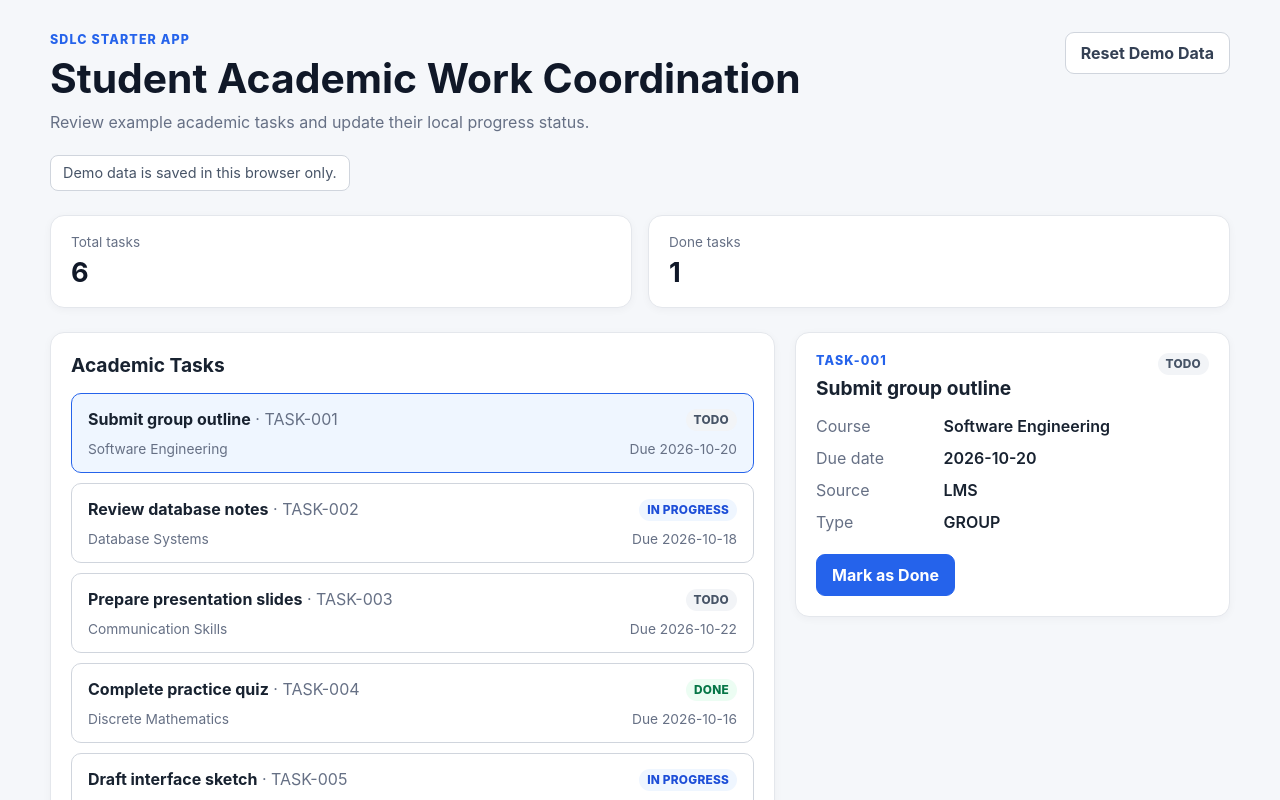
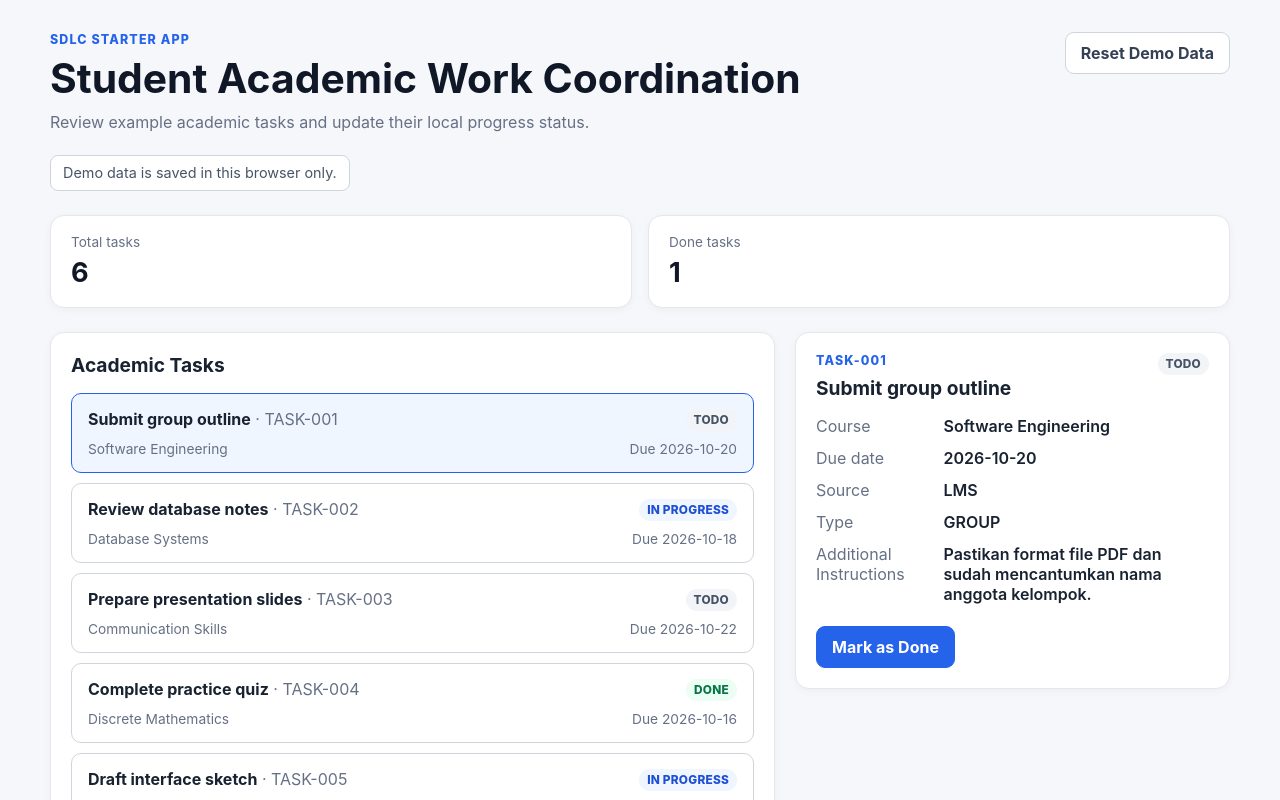
Before and after one commit to muriz-dev/sdlc-group-5, a React (Vite) app: page / in a window 1280 px wide. Shown: the top 800 px of the page. Built offline with nearby package versions, Linux system fonts and the light colour scheme.

Commit message:
nampilin Additional Instructions

```diff
--- a/src/components/TaskDetails.jsx
+++ b/src/components/TaskDetails.jsx
@@ -26,6 +26,9 @@ export default function TaskDetails({ task, onToggleCompletion }) {
         <dd>{task.source}</dd>
         <dt>Type</dt>
         <dd>{task.type}</dd>
+        {/* Tambahan untuk Additional Instructions */}
+        <dt>Additional Instructions</dt>
+        <dd>{task.additionalInstructions || 'Tidak ada instruksi tambahan.'}</dd>
       </dl>
 
       <button
--- a/src/data/seed.js
+++ b/src/data/seed.js
@@ -7,6 +7,7 @@ const tasks = [
     source: 'LMS',
     type: 'GROUP',
     status: 'TODO',
+    additionalInstructions: 'Pastikan format file PDF dan sudah mencantumkan nama anggota kelompok.',
   },
   {
     id: 'TASK-002',
@@ -16,6 +17,7 @@ const tasks = [
     source: 'Personal Notes',
     type: 'INDIVIDUAL',
     status: 'IN_PROGRESS',
+    additionalInstructions: 'Fokuskan pada bab Normalisasi dan ERD.',
   },
   {
     id: 'TASK-003',
@@ -25,6 +27,7 @@ const tasks = [
     source: 'Class Announcement',
     type: 'GROUP',
     status: 'TODO',
+    additionalInstructions: 'Maksimal 10 slide dan gunakan template resmi universitas.',
   },
   {
     id: 'TASK-004',
@@ -34,6 +37,7 @@ const tasks = [
     source: 'LMS',
     type: 'INDIVIDUAL',
     status: 'DONE',
+    additionalInstructions: 'Kerjakan langsung di platform LMS sebelum batas waktu habis.',
   },
   {
     id: 'TASK-005',
@@ -43,6 +47,7 @@ const tasks = [
     source: 'Personal Notes',
     type: 'INDIVIDUAL',
     status: 'IN_PROGRESS',
+    additionalInstructions: 'Buat sketsa kasar wireframe untuk halaman utama dan menu profil.',
   },
   {
     id: 'TASK-006',
@@ -52,6 +57,7 @@ const tasks = [
     source: 'Class Announcement',
     type: 'INDIVIDUAL',
     status: 'TODO',
+    additionalInstructions: 'Baca bab 4 tentang OSI Layer dan buat ringkasan singkat.',
   },
 ];
 
```
